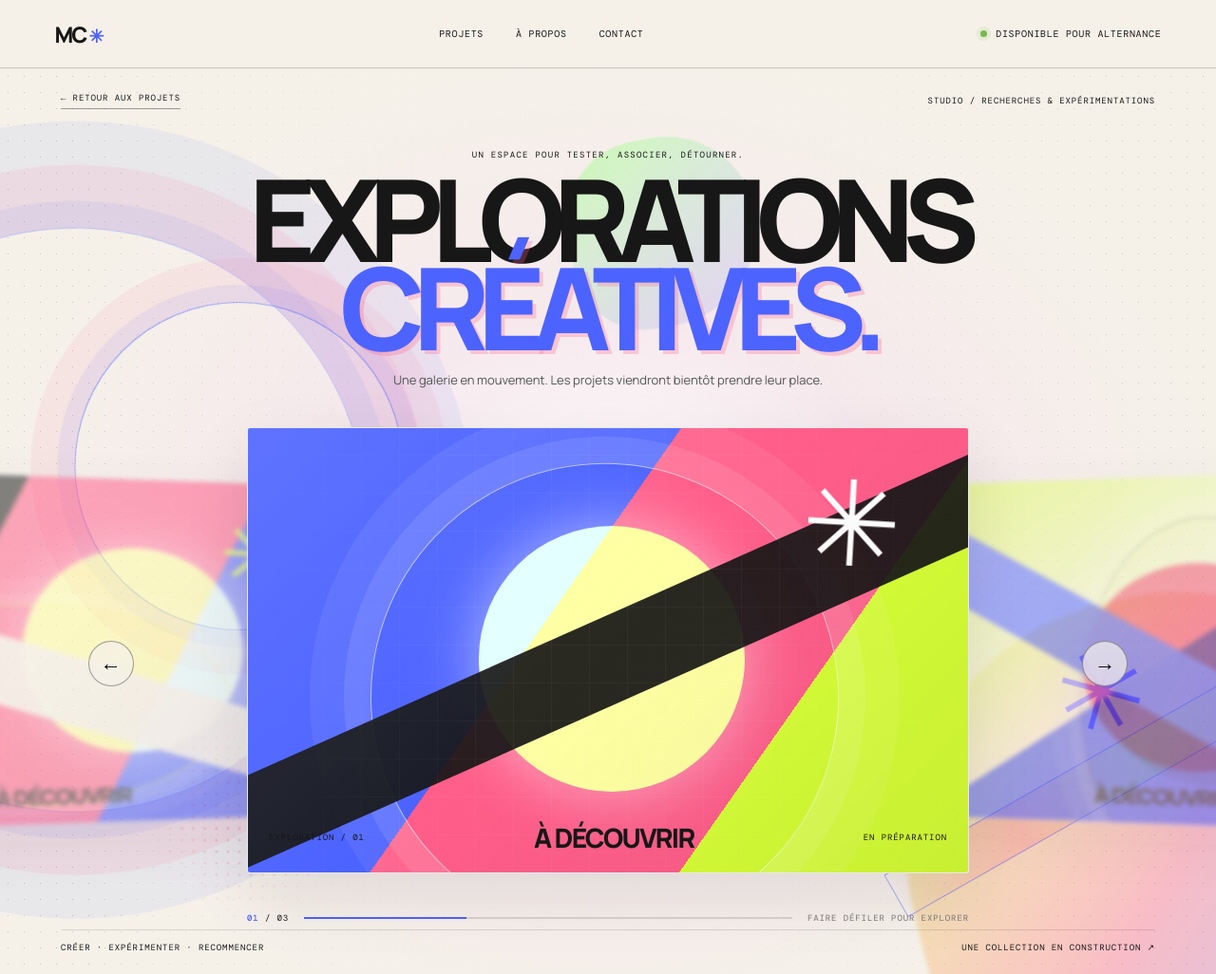
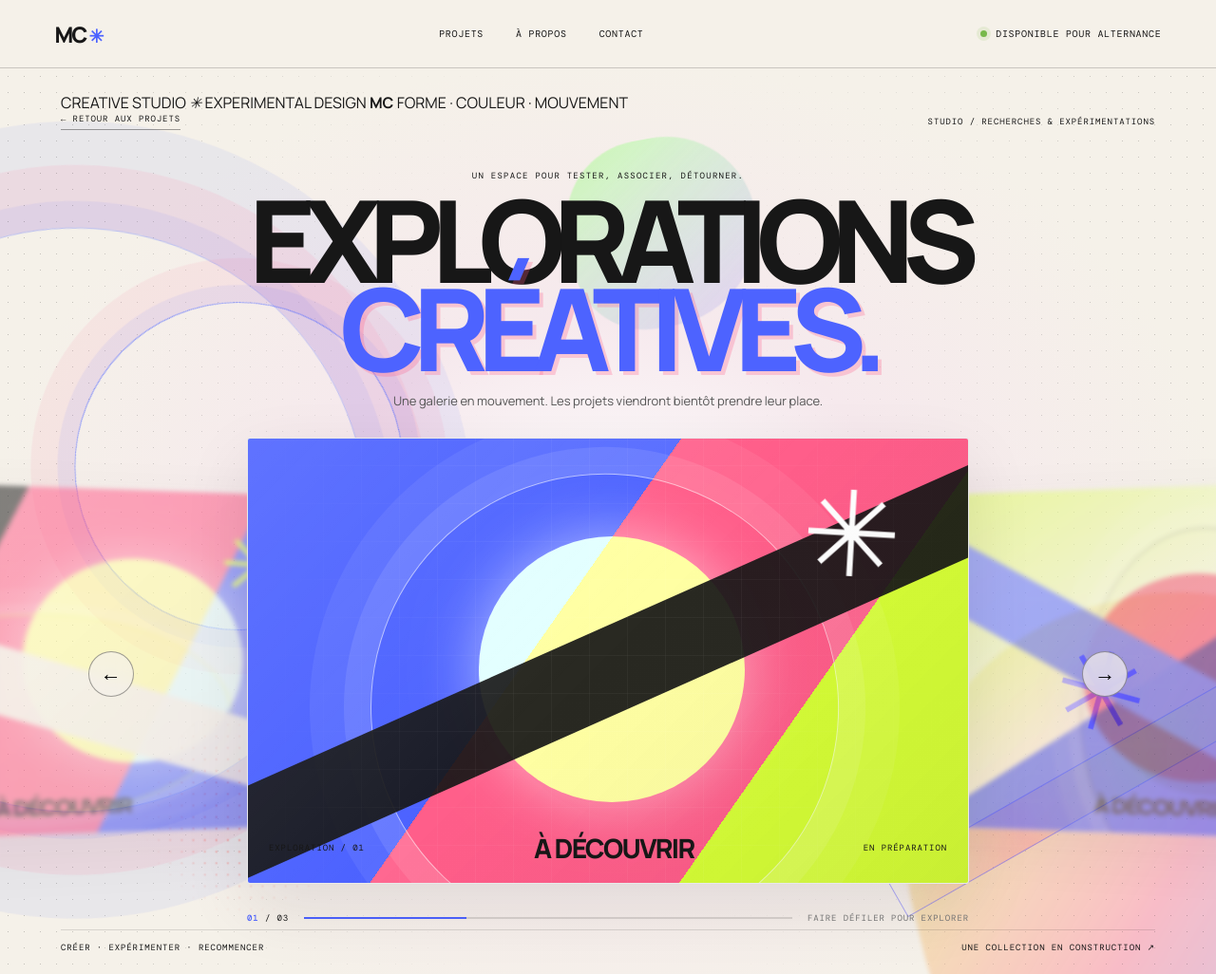
Before and after one commit to marie04caboche-source/portfolio, a Jekyll site: the page built from _projects/projets-creatifs.md, in a window 1280 px wide and 1026 px high. Shown: the whole window at 95% size. Built offline with Jekyll 4.4.1, drawn with Linux system fonts in a browser that asks for light colours.

Commit message:
Add adaptive signature bands to creative gallery and TIAM

```diff
--- a/_layouts/project.html
+++ b/_layouts/project.html
@@ -30,6 +30,12 @@ layout: default
 {% elsif page.title contains "Explorations" %}
 <main class="creative-gallery-page">
   <section class="creative-gallery" aria-label="Galerie des explorations créatives">
+    <div class="project-signature-band signature-gallery" aria-label="Signature graphique du projet">
+      <span class="signature-band-label">CREATIVE STUDIO <i>✳</i> EXPERIMENTAL DESIGN</span>
+      <span class="signature-sun" aria-hidden="true"><i></i></span>
+      <strong class="signature-monogram" aria-label="MC">MC</strong>
+      <span class="signature-band-index">FORME · COULEUR · MOUVEMENT</span>
+    </div>
     <div class="creative-gallery-texture" aria-hidden="true"></div>
     <div class="creative-atmosphere" aria-hidden="true">
       <span class="atmo-shape atmo-ring"></span>
@@ -71,6 +77,12 @@ layout: default
 </main>
 {% elsif page.title contains "TIAM" %}
 <main class="tiam-world">
+  <div class="project-signature-band signature-tiam" aria-label="Signature graphique du projet">
+    <span class="signature-band-label">TIAM <i>✳</i> BASKETBALL CULTURE</span>
+    <span class="signature-court-mark" aria-hidden="true"><i></i><b></b></span>
+    <strong class="signature-monogram" aria-label="MC">MC</strong>
+    <span class="signature-band-index">18e / 19e ÉDITIONS</span>
+  </div>
   <div class="tiam-noise" aria-hidden="true"></div>
   <div class="tiam-orbit-lines" aria-hidden="true"><i></i><i></i><i></i></div>
   <header class="tiam-topbar">
```
